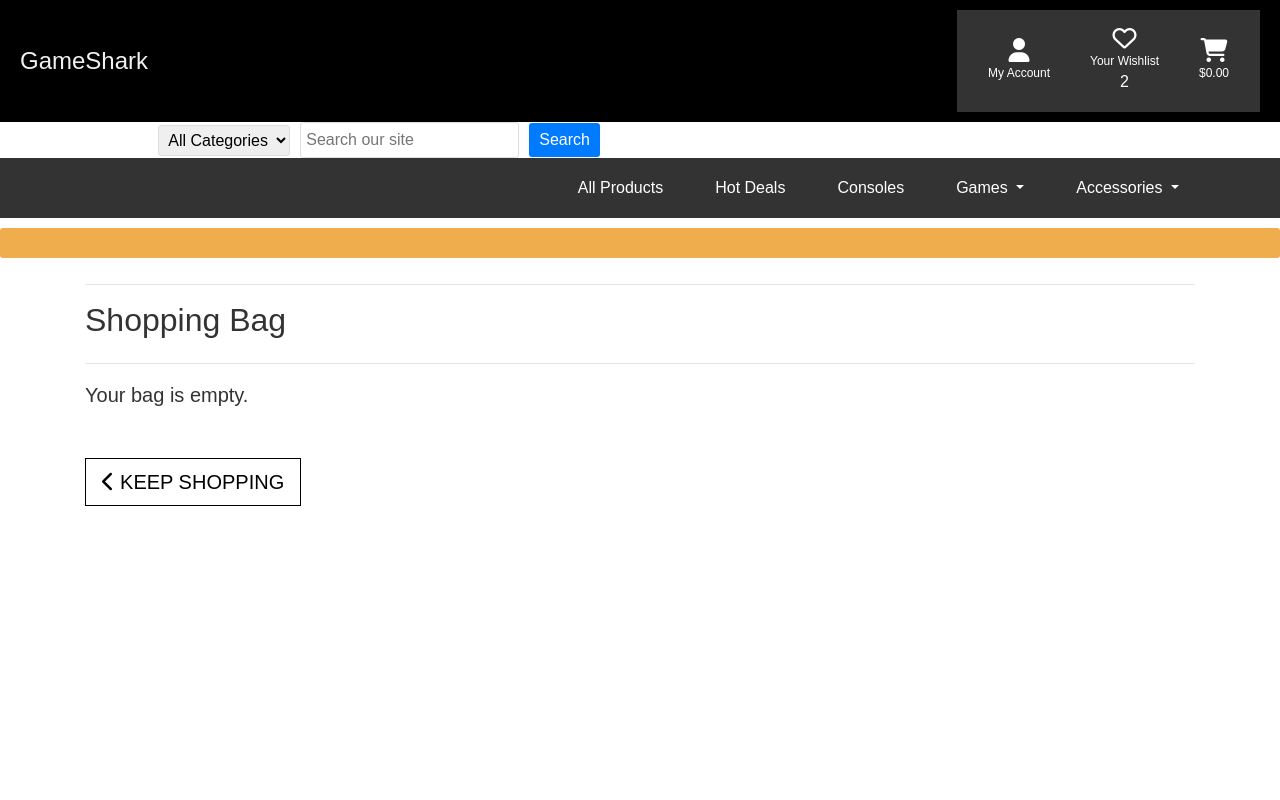
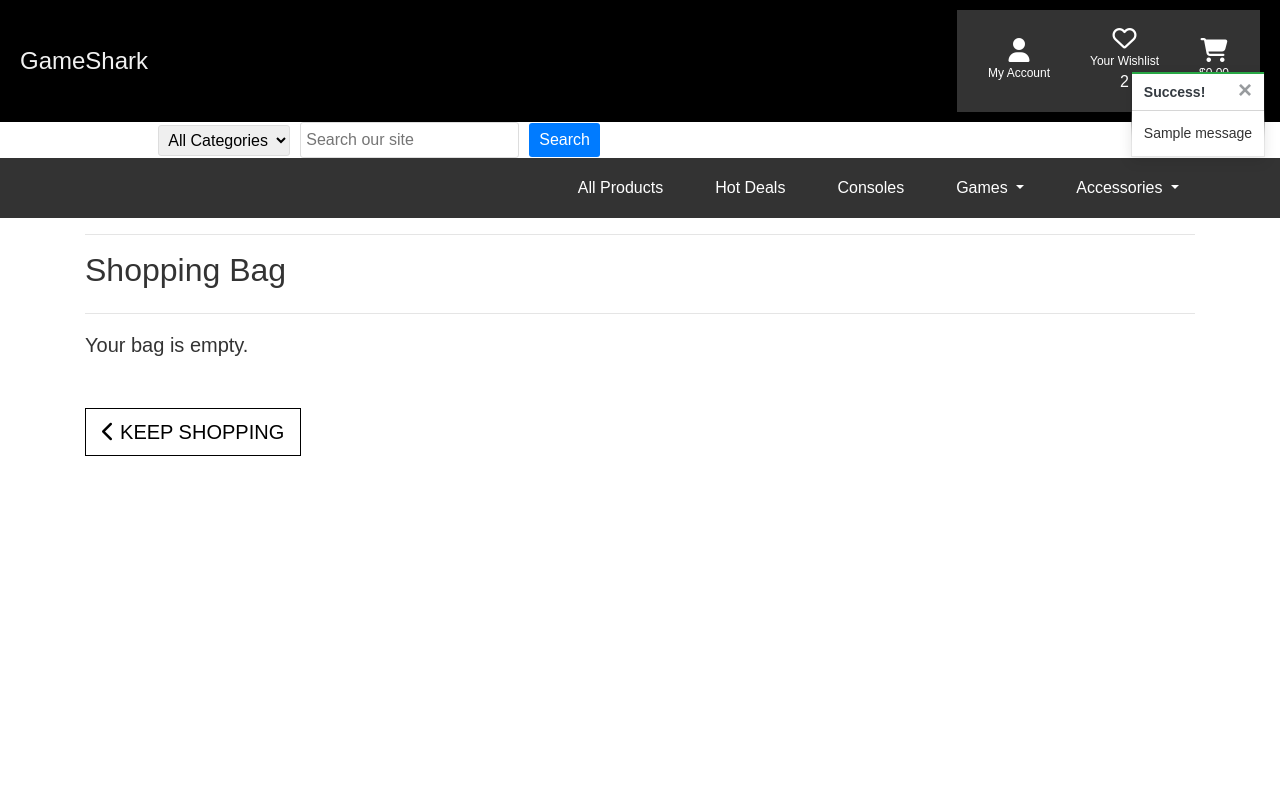
Before and after one commit to dhardi/gameshark, a Django app: page /bag/ in a window 1280 px wide. Run offline with Django 5.2, Linux system fonts and the light colour scheme; tables that the repository leaves empty hold one stand-in row (values such as "Sample post"); one stand-in notice (Sample message) is shown; some libraries are stand-ins or nearby versions.

Commit message:
added toasts

```diff
--- a/bag/views.py
+++ b/bag/views.py
@@ -1,4 +1,7 @@
 from django.shortcuts import render, redirect, reverse, HttpResponse
+from django.contrib import messages
+
+from products.models import Product
 
 # Create your views here.
 
@@ -9,7 +12,7 @@
 
 def add_to_bag(request, item_id):
     """ Add a quantity of the specified product to the shopping bag """
-
+    product = Product.objects.get(pk=item_id)
     quantity = int(request.POST.get('quantity'))
     redirect_url = request.POST.get('redirect_url')
     bag = request.session.get('bag', {})
@@ -18,6 +21,7 @@
         bag[item_id] += quantity
     else:
         bag[item_id] = quantity
+        messages.success(request, f'Added {product.name} to your bag')
 
     request.session['bag'] = bag
     return redirect(redirect_url)
--- a/gameshark/settings.py
+++ b/gameshark/settings.py
@@ -83,6 +83,8 @@
         },
     },
 ]
+
+MESSAGE_STORAGE = 'django.contrib.messages.storage.session.SessionStorage'
 
 AUTHENTICATION_BACKENDS = (
     # Needed to login by username in Django admin, regardless of `allauth`
--- a/static/css/base.css
+++ b/static/css/base.css
@@ -146,14 +146,7 @@
   background: #555;
 }
 
-/* Mensagens e alertas */
-.message-container {
-  padding: 15px;
-  background: #f0ad4e;
-  color: #fff;
-  margin: 10px 0;
-  border-radius: 3px;
-}
+
 
 /* Estilo do rodapé */
 footer {
@@ -197,6 +190,23 @@
 .btn-outline-black:focus {
   background: black;
   color: white !important;
+}
+
+/* ------------------------------- bootstrap toasts */
+
+.message-container {
+  position: fixed;
+  top: 72px;
+  right: 15px;
+  z-index: 99999999999;
+}
+
+.custom-toast {
+  overflow: visible;
+}
+
+.toast-capper {
+  height: 2px;
 }
 
 /* Responsividade */
--- a/templates/base.html
+++ b/templates/base.html
@@ -179,7 +179,21 @@
 
 
     {% if messages %}
-        <div class="message-container"></div>
+    <div class="message-container">
+        {% for message in messages %}
+            {% with message.level as level %}
+                {% if level == 40 %}
+                    {% include 'includes/toasts/toast_error.html' %}
+                {% elif level == 30 %}
+                    {% include 'includes/toasts/toast_warning.html' %}
+                {% elif level == 25 %}
+                    {% include 'includes/toasts/toast_success.html' %}
+                {% else %}
+                    {% include 'includes/toasts/toast_info.html' %}
+                {% endif %}
+            {% endwith %}
+        {% endfor %}
+    </div>
     {% endif %}
 
     {% block page_header %}
@@ -189,6 +203,9 @@
     {% endblock %}
 
     {% block postloadjs %}
+    <script type="text/javascript">
+        $('.toast').toast('show');
+    </script>
     {% endblock %}
 
 
--- /dev/null
+++ b/templates/includes/toasts/toast_success.html
@@ -0,0 +1,13 @@
+<div class="toast custom-toast rounded-0 border-top-0" data-autohide="false">
+    <div class="arrow-up arrow-success"></div>
+    <div class="w-100 toast-capper bg-success"></div>
+    <div class="toast-header bg-white text-dark">
+        <strong class="mr-auto">Success!</strong>
+        <button type="button" class="ml-2 mb-1 close text-dark" data-dismiss="toast" aria-label="Close">
+            <span aria-hidden="true">&times;</span>
+        </button>
+    </div>
+    <div class="toast-body bg-white">
+        {{ message }}
+    </div>
+</div>
```
Also changed, not shown: templates/includes/toasts/toast_error.html (added, +13 -0 lines), templates/includes/toasts/toast_info.html (added, +13 -0 lines), templates/includes/toasts/toast_warning.html (added, +13 -0 lines).
